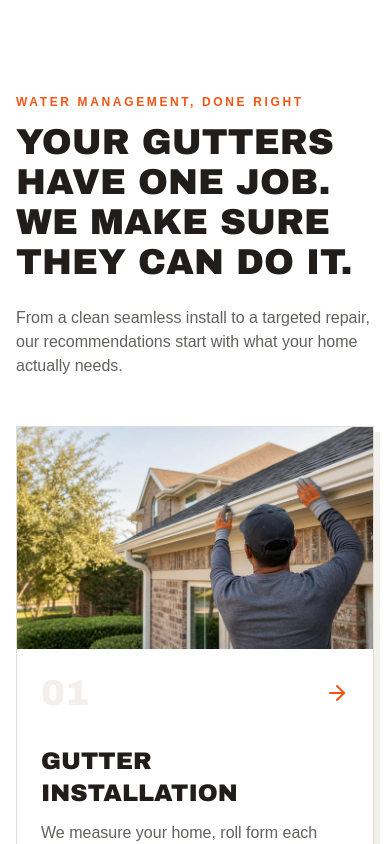
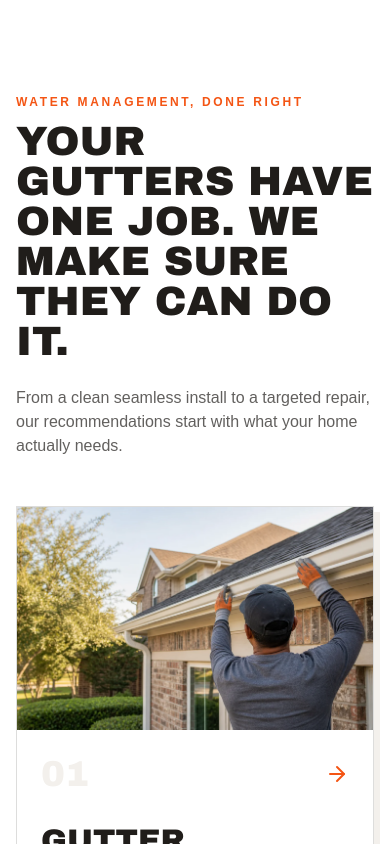
Before and after one commit to kalichristensen0610-boop/ruggedamericanexteriors, a Next.js app: page / in a window 390 px wide. Shown: the part 1120-1964 px from the top of the page. Built offline with nearby package versions, Linux system fonts and the light colour scheme; no server answers.

Commit message:
Increase mobile heading sizes

```diff
--- a/app/globals.css
+++ b/app/globals.css
@@ -1,2 +1,2 @@
 @tailwind base;@tailwind components;@tailwind utilities;
-:root{color-scheme:light}*{box-sizing:border-box}html{scroll-behavior:smooth}body{margin:0;background:#fff;color:#201d1a}.grain{background-image:radial-gradient(#ffffff18 1px,transparent 1px);background-size:18px 18px}.angle{clip-path:polygon(0 0,100% 0,96% 100%,0 100%)}.focus-ring:focus-visible{outline:3px solid #f45514;outline-offset:3px}.bg-oxide .focus-ring:focus-visible{outline-color:#201d1a}.brand-shadow{box-shadow:6px 6px 0 #f3f0ec}.brand-shadow-lg{box-shadow:8px 8px 0 #f3f0ec}@media(prefers-reduced-motion:reduce){*{scroll-behavior:auto!important;transition:none!important}}
+:root{color-scheme:light}*{box-sizing:border-box}html{scroll-behavior:smooth}body{margin:0;background:#fff;color:#201d1a}.grain{background-image:radial-gradient(#ffffff18 1px,transparent 1px);background-size:18px 18px}.angle{clip-path:polygon(0 0,100% 0,96% 100%,0 100%)}.focus-ring:focus-visible{outline:3px solid #f45514;outline-offset:3px}.bg-oxide .focus-ring:focus-visible{outline-color:#201d1a}.brand-shadow{box-shadow:6px 6px 0 #f3f0ec}.brand-shadow-lg{box-shadow:8px 8px 0 #f3f0ec}@media(max-width:639px){h2.font-display{font-size:clamp(2.35rem,10.5vw,2.6rem);line-height:.98}h3.font-display{font-size:clamp(1.75rem,8vw,2rem);line-height:1}}@media(prefers-reduced-motion:reduce){*{scroll-behavior:auto!important;transition:none!important}}
--- a/components/sections.tsx
+++ b/components/sections.tsx
@@ -1,7 +1,7 @@
 import Link from 'next/link';import Image from 'next/image';import {ArrowRight,Check,ShieldCheck,Users,MapPin,Phone} from 'lucide-react';import {Button} from './ui/button';import {business,serviceImages} from '@/lib/data';
 export function Eyebrow({children}:{children:React.ReactNode}){return <p className="mb-3 text-xs font-black uppercase tracking-[.22em] text-oxide">{children}</p>}
 const heroImageFor=(title:string)=>{const t=title.toLowerCase();if(t.includes('gutter installation')||t.includes('seamless gutters'))return{src:'/service-images/gutter-installation.webp',alt:'Professional installing seamless gutters on a North Texas home'};if(t.includes('leaks')||t.includes('sagging'))return{src:'/service-images/gutter-repair.webp',alt:'Technician repairing a residential gutter connection'};if(t.includes('less debris'))return{src:'/service-images/gutter-guards.webp',alt:'Micro-mesh gutter guards being installed'};if(t.includes('clear the path'))return{src:'/service-images/gutter-cleaning.webp',alt:'Professional removing leaves during gutter cleaning'};if(t.includes('durable finish'))return{src:'/service-images/exterior-painting.webp',alt:'Exterior siding and trim being professionally painted'};if(t.includes('fresh color')||t.includes('cleaner process'))return{src:'/service-images/interior-painting.webp',alt:'Professional interior painting with the room carefully protected'};if(t.includes('transform cabinets'))return{src:'/service-images/cabinet-painting.webp',alt:'Cabinet doors prepared for a professional painted finish'};if(t.includes('straight answers'))return{src:'/service-images/roofing.webp',alt:'Professional inspecting an architectural shingle roof'};if(t.includes('privacy'))return{src:'/service-images/fencing.webp',alt:'Craftsman installing a cedar privacy fence and gate'};return undefined};
-export function PageHero({eyebrow,title,desc,image}:{eyebrow:string,title:string,desc:string,image?:{src:string;alt:string}}){const visual=image||heroImageFor(title);return <section className="relative overflow-hidden bg-ink px-4 py-20 text-white md:py-28">{visual&&<><Image src={visual.src} alt={visual.alt} fill priority sizes="100vw" className="object-cover object-center"/><div className="absolute inset-0 bg-gradient-to-r from-ink via-ink/90 to-ink/25"/></>}<div className={`grain absolute inset-0 ${visual?'opacity-20':'opacity-100'}`}/><div className="relative mx-auto max-w-7xl"><Eyebrow>{eyebrow}</Eyebrow><h1 className="max-w-4xl font-display text-4xl uppercase leading-[.95] md:text-7xl">{title}</h1><p className="mt-6 max-w-2xl text-lg text-white/80">{desc}</p><div className="mt-8 flex flex-wrap gap-3"><Button asChild><Link href="/contact">Get a free estimate <ArrowRight size={16}/></Link></Button><Button variant="outline" asChild><a href={`tel:${business.phoneHref}`}><Phone size={16}/> Call {business.phone}</a></Button></div></div></section>}
+export function PageHero({eyebrow,title,desc,image}:{eyebrow:string,title:string,desc:string,image?:{src:string;alt:string}}){const visual=image||heroImageFor(title);return <section className="relative overflow-hidden bg-ink px-4 py-20 text-white md:py-28">{visual&&<><Image src={visual.src} alt={visual.alt} fill priority sizes="100vw" className="object-cover object-center"/><div className="absolute inset-0 bg-gradient-to-r from-ink via-ink/90 to-ink/25"/></>}<div className={`grain absolute inset-0 ${visual?'opacity-20':'opacity-100'}`}/><div className="relative mx-auto max-w-7xl"><Eyebrow>{eyebrow}</Eyebrow><h1 className="max-w-4xl font-display text-[2.65rem] uppercase leading-[.95] md:text-7xl">{title}</h1><p className="mt-6 max-w-2xl text-lg text-white/80">{desc}</p><div className="mt-8 flex flex-wrap gap-3"><Button asChild><Link href="/contact">Get a free estimate <ArrowRight size={16}/></Link></Button><Button variant="outline" asChild><a href={`tel:${business.phoneHref}`}><Phone size={16}/> Call {business.phone}</a></Button></div></div></section>}
 export function TrustBar(){return <section className="bg-white px-4 py-6"><div className="mx-auto grid max-w-7xl gap-4 text-sm font-black uppercase tracking-wider sm:grid-cols-3"><div className="flex items-center gap-3"><MapPin className="text-oxide"/>Local to DFW</div><div className="flex items-center gap-3"><Users className="text-oxide"/>Family-owned</div><div className="flex items-center gap-3"><ShieldCheck className="text-oxide"/>Veteran-owned</div></div></section>}
 export function ServiceCard({name,desc,href,index}:{name:string,desc:string,href:string,index?:string}){const visual=serviceImages[href.replace(/^\//,'')];return <article className="brand-shadow group overflow-hidden border border-ink/15 bg-white">{visual&&<div className="relative aspect-[16/10] overflow-hidden"><Image src={visual.src} alt={visual.alt} fill sizes="(min-width: 1024px) 25vw, (min-width: 640px) 50vw, 100vw" className="object-cover transition-transform duration-500 group-hover:scale-105"/></div>}<div className="p-6"><div className="mb-8 flex items-center justify-between"><span className="font-display text-4xl text-steel">{index||'→'}</span><ArrowRight className="text-oxide transition-transform group-hover:translate-x-1"/></div><h3 className="font-display text-2xl uppercase">{name}</h3><p className="mt-3 text-ink/70">{desc}</p><Link className="focus-ring mt-6 inline-block font-black uppercase text-oxide" href={href}>Explore service</Link></div></article>}
 export function Checklist({items}:{items:string[]}){return <ul className="grid gap-3 sm:grid-cols-2">{items.map(i=><li className="flex gap-3" key={i}><Check className="mt-0.5 shrink-0 text-oxide" size={20}/><span>{i}</span></li>)}</ul>}
```
